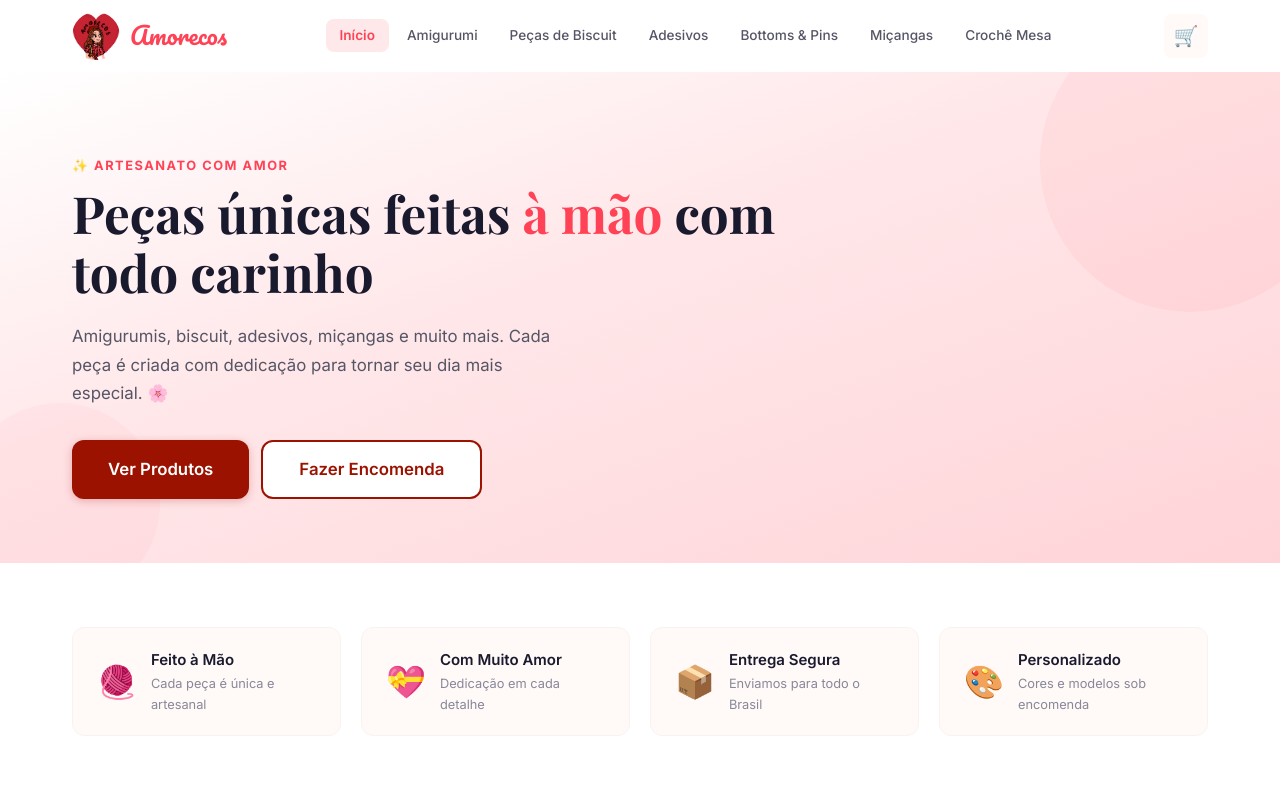
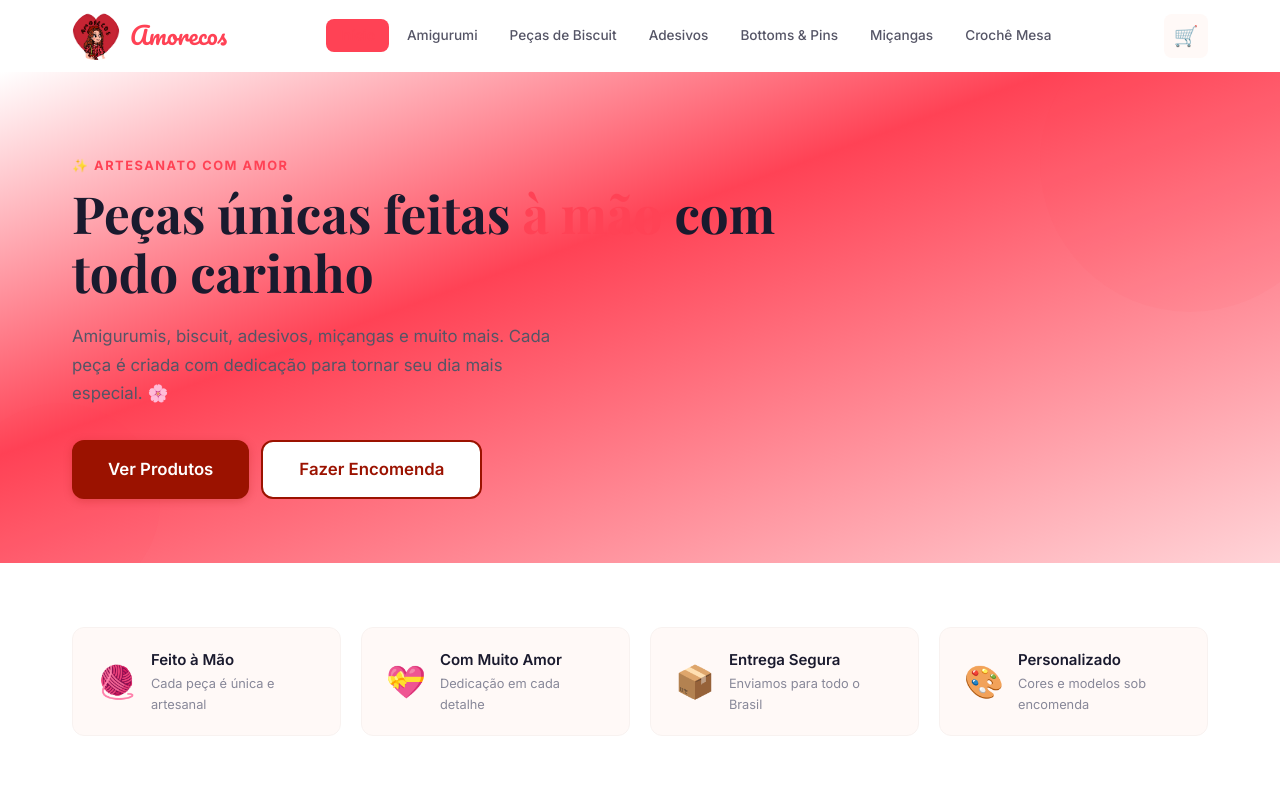
Before and after one commit to EliseuDev-Math/Amorecos, a React (Vite) app: page / in a window 1280 px wide. Shown: the top 800 px of the page. Built offline with nearby package versions, Linux system fonts and the light colour scheme; a web font is replaced by a local one.

Commit message:
Update index.css

```diff
--- a/src/index.css
+++ b/src/index.css
@@ -4,7 +4,7 @@
 :root {
   --primary: #FF4255;
   --primary-light: #FF6B7A;
-  --primary-lighter: #FFE8EA;
+  --primary-lighter: #FF4255;
   --primary-dark: #E63A4C;
   --accent: #9B1200;
   --accent-light: #B91E0C;
```
